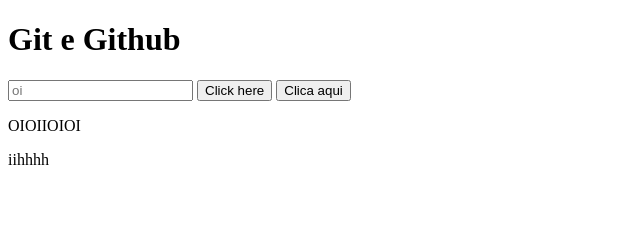
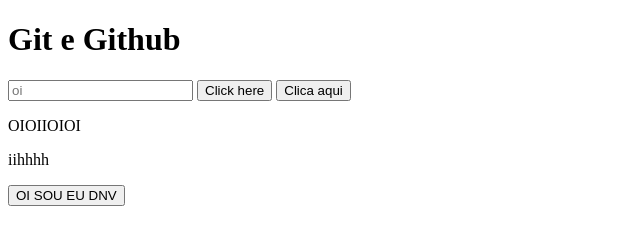
Before and after one commit to Gabriel-pereiraMiguel/auladegit, a plain HTML site: page index.html in a window 1280 px wide. Shown: the whole page, without its empty margins (0-640 px from the left). Drawn offline with Linux system fonts and the light colour scheme.

Commit message:
feat: botao adicionado

```diff
--- a/index.html
+++ b/index.html
@@ -16,6 +16,7 @@
         <button type="submit">Clica aqui</button>
         <p>OIOIIOIOI</p>
         <p>iihhhh</p>
+        <button>OI SOU EU DNV</button>
 
     </div>
 </body>
```
